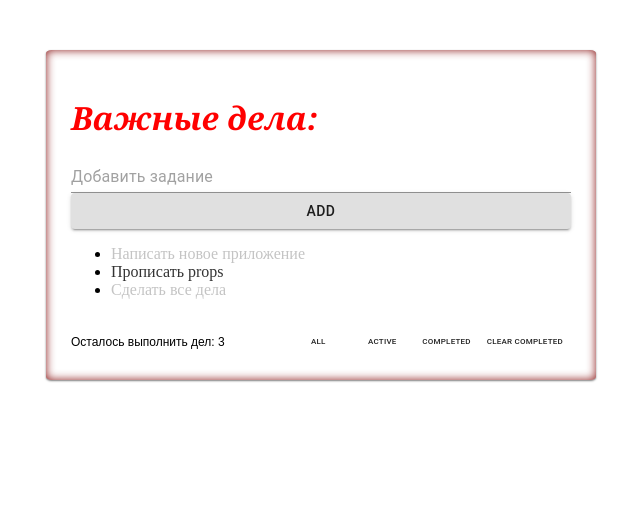
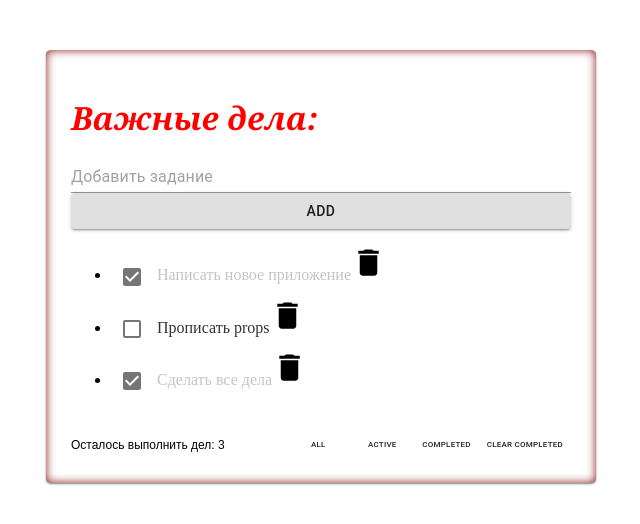
Before and after one commit to WebHeroSchool/todo_soboleva_react, a React (Create React App) app: page / in a window 1280 px wide. Shown: the top 524 px of the page, without its empty margins (319-959 px from the left). Built offline with nearby package versions, Linux system fonts and the light colour scheme.

Commit message:
Update Item.js

```diff
--- a/src/components/Item/Item.js
+++ b/src/components/Item/Item.js
@@ -1,14 +1,27 @@
 import React from 'react';
 import classnames from 'classnames';
-import styles from './item.module.css';
+import styles from './Item.module.css';
+import Checkbox from '@material-ui/core/Checkbox';
+import DeleteIcon from '@material-ui/icons/Delete';
 
-const Item = ({value, isDone}) => (<span className={
-  classnames({
-    [styles.item]:true,
-    [styles.done]:isDone
-  })
-}>
-    {value}
-</span>);
+
+const Item = ({ value, isDone, onClickDone, onClickDelete, id }) => (
+    <div className={styles.wrap}>
+		<Checkbox
+            checked={isDone}
+	        color="default"
+	        inputProps={{ 'aria-label': 'primary checkbox' }}
+            onClick={() => onClickDone(id)}
+	      />
+		<label className = {
+			classnames({
+				[styles.item]: true,
+				[styles.done]: isDone
+			})
+		}> {value}
+		</label>
+             <DeleteIcon className={styles.btn} fontSize="large"
+             onClick={() => onClickDelete(id)} />
+       </div>);
 
 export default Item;
```
